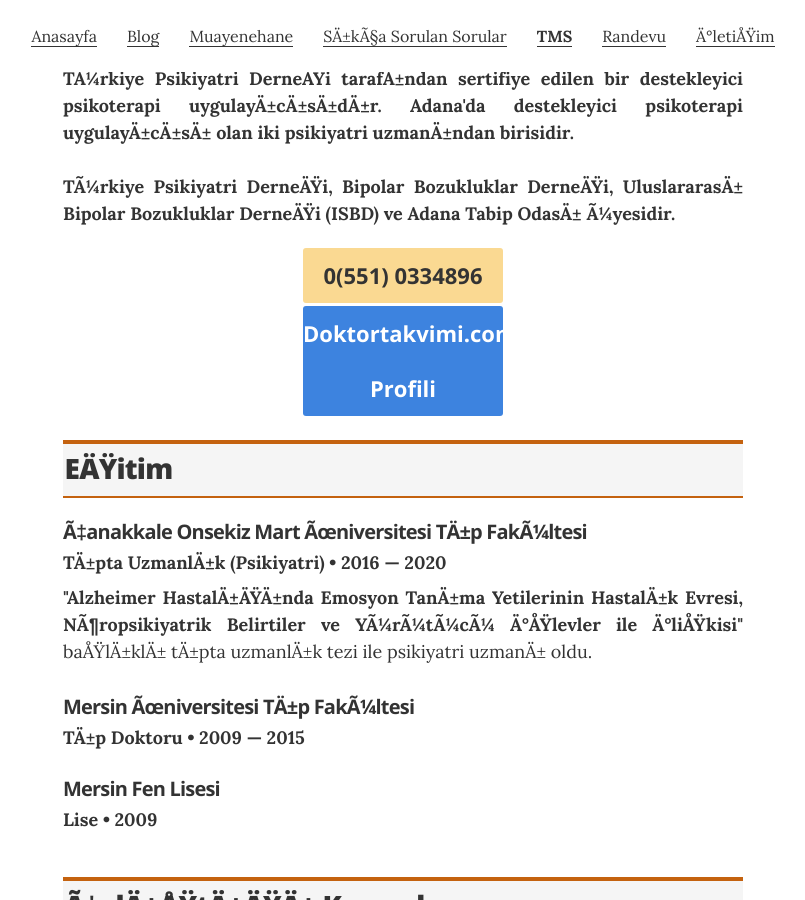
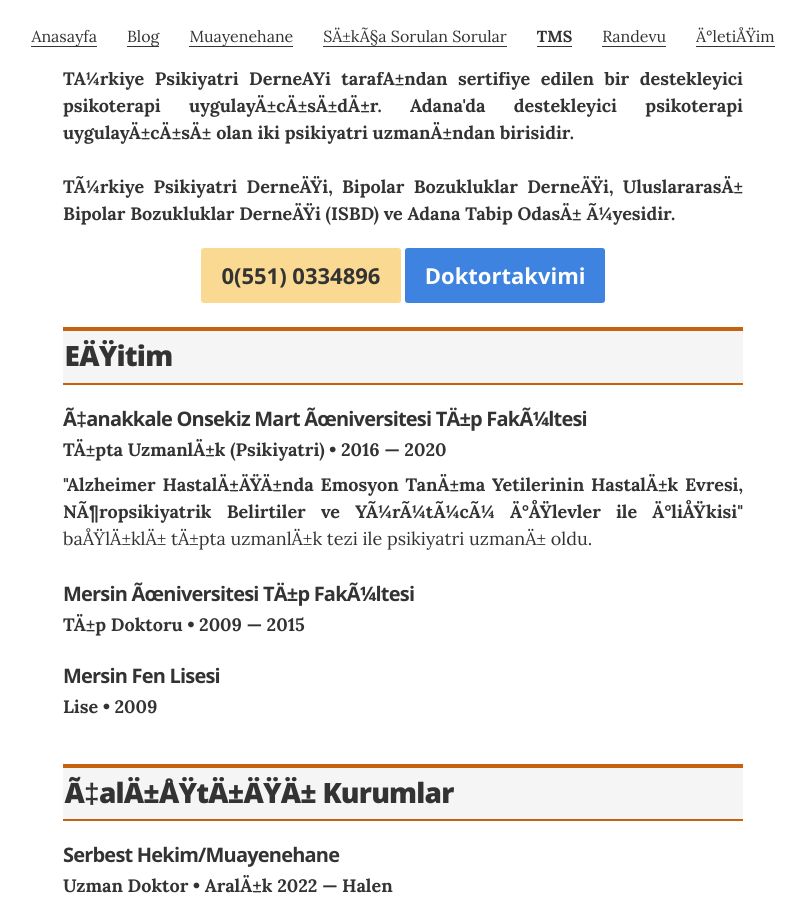
Before and after one commit to ibucgun/ibucgun.github.io, a Jekyll site: the page built from index.html, in a window 1280 px wide and 900 px high, scrolled down 1247 px. Shown: the whole window, without its empty margins (237-1042 px from the left). Built offline with Jekyll 4.4.1, drawn with Linux system fonts in a browser that asks for light colours.

Commit message:
Update resume.html

```diff
--- a/_layouts/resume.html
+++ b/_layouts/resume.html
@@ -41,8 +41,7 @@
           <p style="text-align: justify">{{ site.resume_header_intro }}</p>
         </div>
 	   <center><a href="tel:+905510334896" class="contact-button no-print" itemprop="telephone" title="Ara" style="margin-top:3px;"><b>0(551) 0334896</b></a>
-	   </center>
-	   <center><a href="https://www.doktortakvimi.com/ismail-bucgun/psikiyatri/adana" class="doktortakvimi-button no-print" itemprop="doktortakvimi" title="Ara" style="margin-top:3px;"><b>Doktortakvimi.com Profili</b></a>
+	   <a href="https://www.doktortakvimi.com/ismail-bucgun/psikiyatri/adana" class="doktortakvimi-button no-print" itemprop="doktortakvimi" title="Doktortakvimi.com Profili" style="margin-top:3px;"><b>Doktortakvimi</b></a>
 	   </center><br>
 	  </header>
 
```
